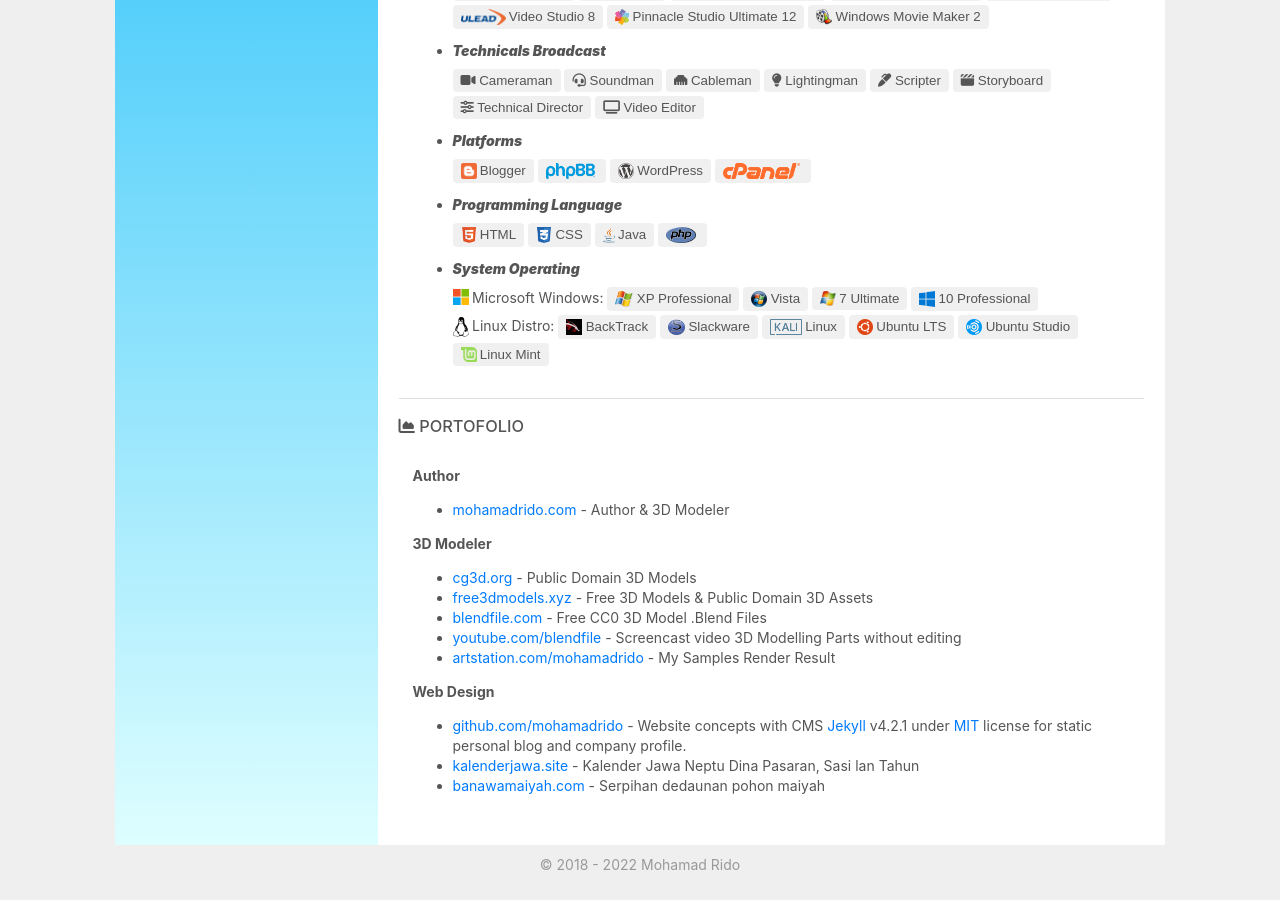
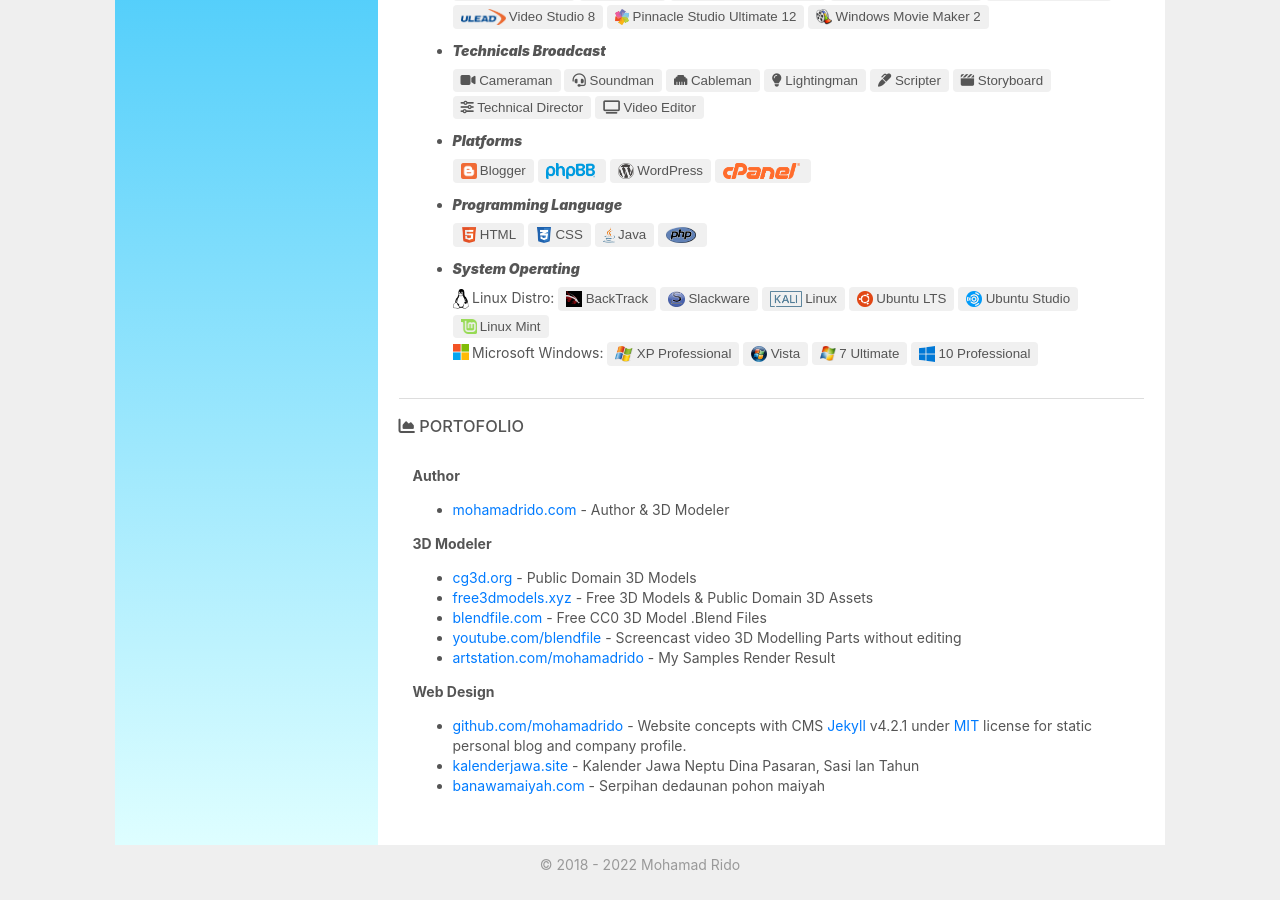
Before and after one commit to mohamadrido/about, a Jekyll site: the page built from index.html, in a window 1280 px wide and 900 px high, scrolled down 1617 px. Built offline with Jekyll 4.4.1, drawn with Linux system fonts in a browser that asks for light colours; nearby versions of some CDN libraries.

Commit message:
Update index.html

```diff
--- a/index.html
+++ b/index.html
@@ -118,9 +118,9 @@
     <li class="li"><i>Programming Language</i></li>
       <button class="link" onclick=html_link();><a title='HTML' onclick="location.href='' target="_blank"><img src="/html5.png" class="icon">HTML</a></button> <button class="link" onclick=css_link();><a title='CSS' onclick="location.href='' target="_blank"><img src="/css3.png" class="icon">CSS</a></button> <button class="link" onclick=java_link();><a title='Java' onclick="location.href='' target="_blank"><img src="/java.png" style="width: 12px;height:16px;vertical-align:text-top;margin-right:.25em;">Java</a></button> <button class="link" onclick=php_link();><a title='PHP' onclick="location.href='' target="_blank"><img src="/php.png" style="width: 30px;height:16px;vertical-align:text-top;margin-right:.25em;"></a></button>
     <li class="li"><i>System Operating</i></li>
+      <img src="/tux.png" class="icon">Linux Distro: <button class="link" onclick=bactrack_link();><a title='BackTrack' onclick="location.href='' target="_blank"><img src="/backtrack.png" class="icon">BackTrack</a></button> <button class="link" onclick=slackware_link();><a title='Slackware' onclick="location.href='' target="_blank"><img src="/slackware.png" style="width: 17px;height:16px;vertical-align:text-top;margin-right:.25em;">Slackware</a></button> <button class="link" onclick=kali_link();><a title='Kali Linux' onclick="location.href='' target="_blank"><img src="/kali.png" style="width: 32px;height:16px;vertical-align:text-top;margin-right:.25em;">Linux</a></button> <button class="link" onclick=ubuntu_link();><a title='Ubuntu LTS' onclick="location.href='' target="_blank"><img src="/ubuntu.png" class="icon">Ubuntu LTS</a></button> <button class="link" onclick=studio_link();><a title='Ubuntu Studio' onclick="location.href='' target="_blank"><img src="/studio.png" class="icon">Ubuntu Studio</a></button> <button class="link" onclick=mint_link();><a title='Linux Mint' onclick="location.href='' target="_blank"><img src="/mint.png" class="icon">Linux Mint</a></button>
+      <br/>
       <img src="/microsoft.png" class="icon">Microsoft Windows: <button class="link" onclick=xp_link();><a title='XP Professional' onclick="location.href='' target="_blank"><img src="/xp.png" style="width: 18px;height:16px;vertical-align:text-top;margin-right:.25em;">XP Professional</a></button> <button class="link" onclick=vista_link();><a title='Vista' onclick="location.href='' target="_blank"><img src="/vista.png" class="icon">Vista</a></button> <button class="link" onclick=seven_link();><a title='7 Ultimate' onclick="location.href='' target="_blank"><img src="/7.png" class="icon">7 Ultimate</a></button> <button class="link" onclick=ten_link();><a title='10 Professional' onclick="location.href='' target="_blank"><img src="/10.png" class="icon">10 Professional</a></button>
-      <br/>
-      <img src="/tux.png" class="icon">Linux Distro: <button class="link" onclick=bactrack_link();><a title='BackTrack' onclick="location.href='' target="_blank"><img src="/backtrack.png" class="icon">BackTrack</a></button> <button class="link" onclick=slackware_link();><a title='Slackware' onclick="location.href='' target="_blank"><img src="/slackware.png" style="width: 17px;height:16px;vertical-align:text-top;margin-right:.25em;">Slackware</a></button> <button class="link" onclick=kali_link();><a title='Kali Linux' onclick="location.href='' target="_blank"><img src="/kali.png" style="width: 32px;height:16px;vertical-align:text-top;margin-right:.25em;">Linux</a></button> <button class="link" onclick=ubuntu_link();><a title='Ubuntu LTS' onclick="location.href='' target="_blank"><img src="/ubuntu.png" class="icon">Ubuntu LTS</a></button> <button class="link" onclick=studio_link();><a title='Ubuntu Studio' onclick="location.href='' target="_blank"><img src="/studio.png" class="icon">Ubuntu Studio</a></button> <button class="link" onclick=mint_link();><a title='Linux Mint' onclick="location.href='' target="_blank"><img src="/mint.png" class="icon">Linux Mint</a></button>
     </ul>
     </p>
     </div>
```
